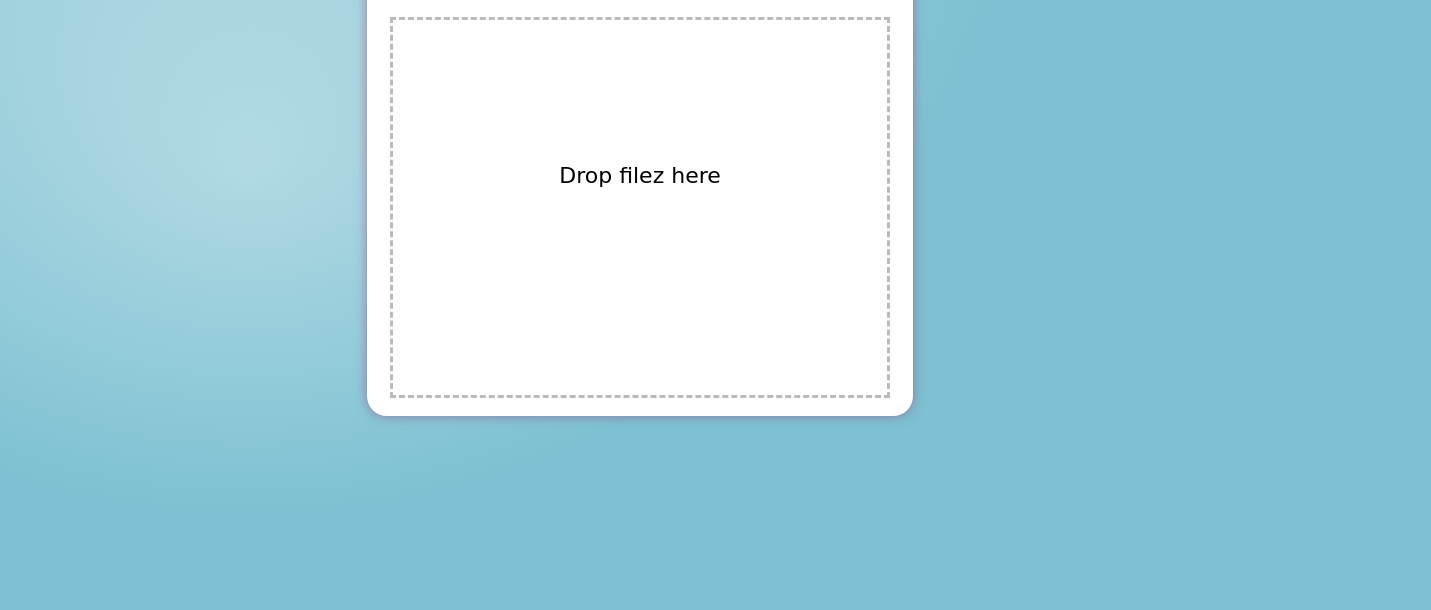
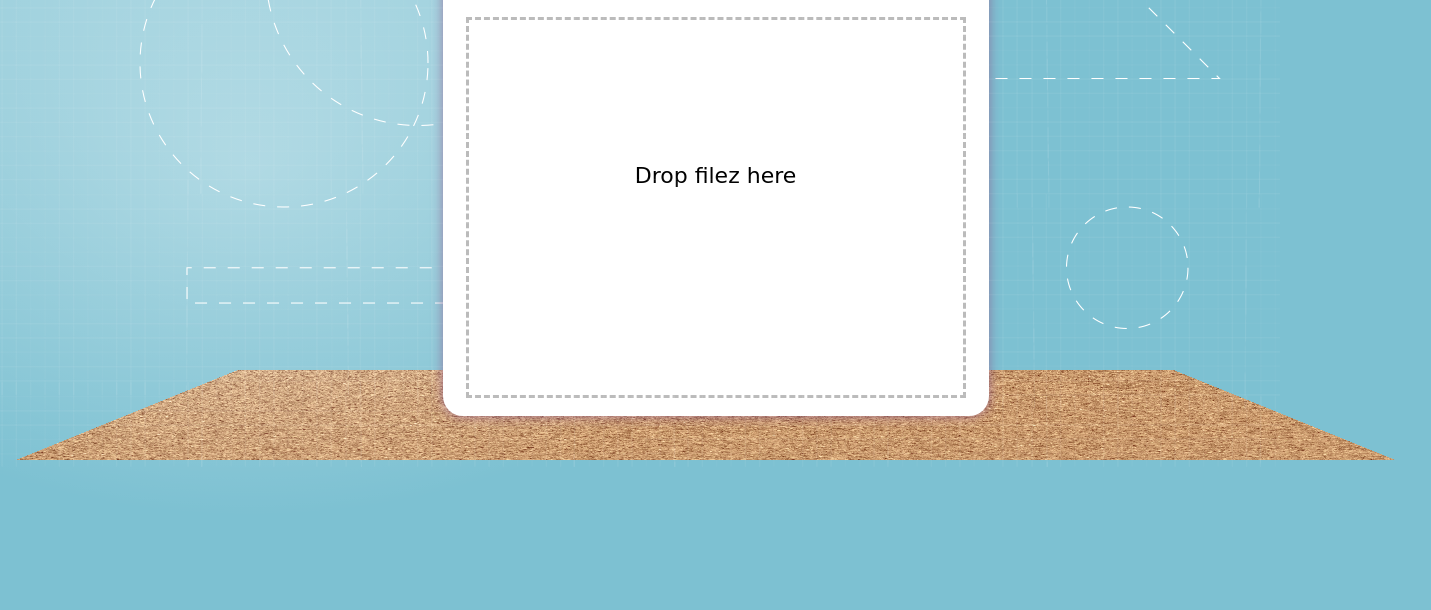
Before and after one commit to sghiassy/QBO-Convertor, a website: page src/html/index.html in a window 1280 px wide. Shown: the part 333-943 px from the top of the page, 1431 px wide, since content can reach past the window. Drawn offline with nearby package versions, Linux system fonts and the light colour scheme; files that its build step writes are made by us from their sources; files whose address does not match are found by name; a web font is replaced by a local one.

Commit message:
It Looks Puurty

```diff
--- a/Gruntfile.js
+++ b/Gruntfile.js
@@ -81,6 +81,14 @@ module.exports = function(grunt) {
         files: ['<%= concat.js.src %>'],
         tasks: ['concat:js']
       }
+    },
+    copy: {
+      main: {
+        files: [
+          // flattens results to a single level
+          {expand: true, flatten: true, src: ['src/images/**'], dest: 'build/', filter: 'isFile'}
+        ]
+      }
     }
   });
 
@@ -88,8 +96,9 @@ module.exports = function(grunt) {
   grunt.loadNpmTasks('grunt-contrib-concat');
   grunt.loadNpmTasks('grunt-contrib-uglify');
   grunt.loadNpmTasks('grunt-contrib-watch');
+  grunt.loadNpmTasks('grunt-contrib-copy');
 
   // Default task.
-  grunt.registerTask('default', ['concat']);
+  grunt.registerTask('default', ['concat', 'copy']);
   grunt.registerTask('build', ['concat', 'uglify']);
 };
--- a/package.json
+++ b/package.json
@@ -20,6 +20,7 @@
     "grunt-contrib-nodeunit": "~0.2.0",
     "grunt-contrib-uglify": "~0.2.2",
     "grunt-contrib-concat": "*",
-    "grunt-contrib-watch": "*"
+    "grunt-contrib-watch": "*",
+    "grunt-contrib-copy": "^0.5.0"
   }
 }
--- a/src/css/main.css
+++ b/src/css/main.css
@@ -66,6 +66,25 @@ h2 {
 	padding-top: 145px;
 }
 
+#dialog {
+	margin-left: auto;
+	margin-right: auto;
+	text-align: center;
+    width: 1431px;
+}
+
+#floor {
+	margin-left: auto;
+	margin-right: auto;
+	text-align: center;
+    background: url('Cork-Floor.png');
+    width: 1431px;
+    height: 95px;
+    top: 15px;
+    z-index: -10;
+    position: relative;
+}
+
 #info-sign {
 	margin-left: auto;
 	margin-right: auto;
@@ -89,7 +108,6 @@ h2 {
 	-moz-border-radius: 4px;
 	border-radius: 4px;
 	z-index: -10;
-
 
 	background: #fceabb; /* Old browsers */
 	background: -moz-linear-gradient(top, #fceabb 0%, #fccd4d 50%, #f8b500 51%, #fbdf93 100%); /* FF3.6+ */
@@ -124,3 +142,20 @@ h2 {
 .close-button:before {
     content: "x";
 }
+
+#footer {
+	margin-left: auto;
+	margin-right: auto;
+	text-align: center;
+    background: url('Background-Grid.png') repeat-x;
+    height: 541px;
+    width: 100%;
+    bottom: 0px;
+    position: fixed;
+}
+
+#dialog-background {
+    background: url('Shapes-Background.png') no-repeat;
+    width: 1431px;
+    height: 543px;
+}
--- a/src/html/index.html
+++ b/src/html/index.html
@@ -8,6 +8,8 @@
 </head>
 <body>
 	<div id="wrapper">
+		<div id="dialog">
+			<div id="dialog-background">
 				<div id="info-sign">
 					<span class="bold">Note:</span> You can close this sign
 					<div class="close-button" id="closeButton"></div>
@@ -18,6 +20,12 @@
 
 					<div id="drop-zone">Drop filez here</div>
 					<output id="list"></output>
+				</div>
+			</div>
+			<div id="floor">
+			</div>
+		</div>
+		<div id="footer">
 		</div>
 	</div>
 
@@ -38,5 +46,7 @@
 	  })();
 
 	</script>
+
+	<script>document.write('<script src="http://' + (location.host || 'localhost').split(':')[0] + ':35729/livereload.js?snipver=1"></' + 'script>')</script>
 </body>
 </html>
```
Also changed, not shown: build/Background-Grid.png (added), build/Close-Button.png (added), build/Cork-Floor.png (added), build/Shapes-Background.png (added), build/index.html, build/qbo-converter.css, build/qbo-converter.js, build/qbo-converter.min.js, src/images/Background-Grid.png (added), src/images/Cork-Floor.png (added), src/images/Shapes-Background.png (added), src/js/index.js (line endings or trailing spaces). Lines whose indentation alone changed are shown as unchanged.
